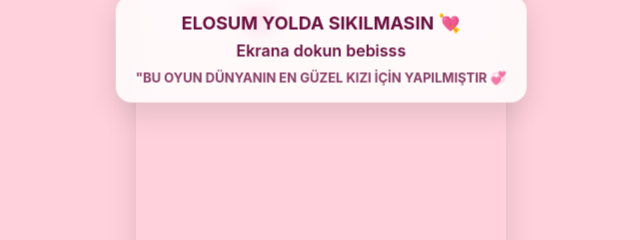
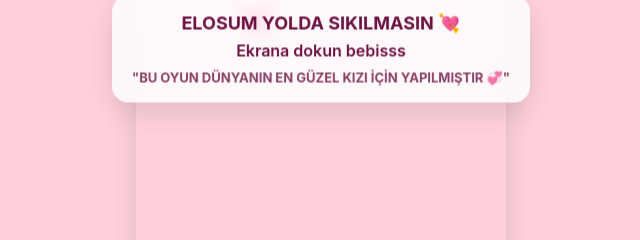
Before and after one commit to sefabrt/elosss, a plain HTML site: page index.html in a window 1280 px wide. Shown: the part 351-591 px from the top of the page, 319-959 px from the left. Drawn offline with Linux system fonts and the light colour scheme.

Commit message:
Update index.html

```diff
--- a/index.html
+++ b/index.html
@@ -93,7 +93,7 @@
   <div class="toast" id="toast">
     <div style="font-size:18px">ELOSUM YOLDA SIKILMASIN 💘</div>
     <div style="margin-top:6px; font-weight:600">Ekrana dokun bebisss</div>
-    <div style="margin-top:8px; font-size:13px; opacity:.8">"BU OYUN DÜNYANIN EN GÜZEL KIZI İÇİN YAPILMIŞTIR 💞</div>
+    <div style="margin-top:8px; font-size:13px; opacity:.8">"BU OYUN DÜNYANIN EN GÜZEL KIZI İÇİN YAPILMIŞTIR 💞"</div>
   </div>
 
   <script>
```
